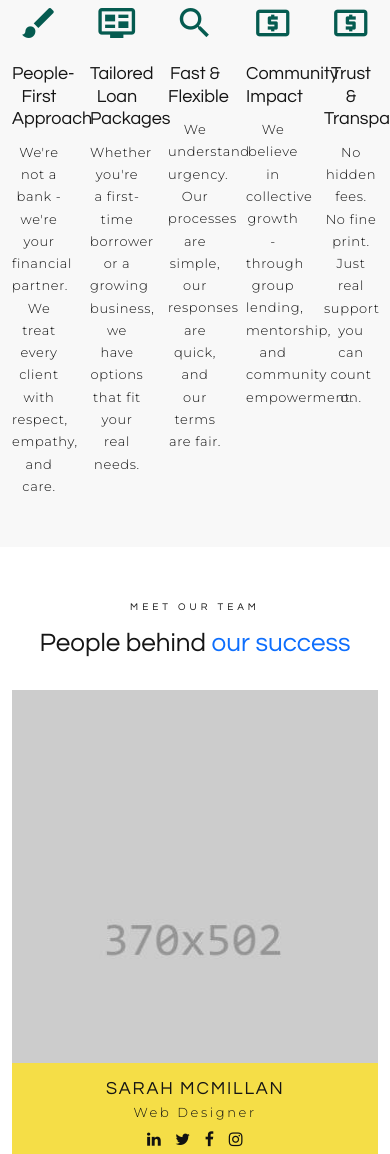
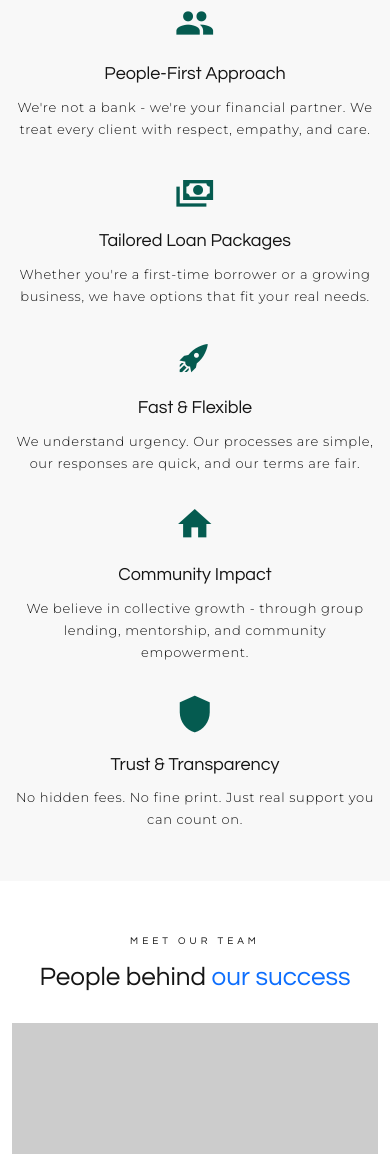
Before and after one commit to andyjrII/siyto, a plain HTML site: page about.html in a window 390 px wide. Shown: the part 1057-2211 px from the top of the page. Drawn offline with nearby package versions, Linux system fonts and the light colour scheme.

Commit message:
Made the about us page mobile responsive.

```diff
--- a/about.html
+++ b/about.html
@@ -319,10 +319,12 @@
               >Offer</span
             >
           </h2>
-          <div class="row row-xl row-30 row-cols-5">
+          <div class="row row-xl row-30 row-cols-1 row-cols-md-5">
             <div class="col wow blurIn" data-wow-delay=".2s">
               <article class="box-icon-modern">
-                <div class="box-icon-modern-icon mdi mdi-brush"></div>
+                <div
+                  class="box-icon-modern-icon mdi mdi-account-multiple"
+                ></div>
                 <h4 class="box-icon-modern-title">
                   <a href="#">People-First Approach</a>
                 </h4>
@@ -334,9 +336,7 @@
             </div>
             <div class="col wow blurIn">
               <article class="box-icon-modern">
-                <div
-                  class="box-icon-modern-icon mdi mdi-television-guide"
-                ></div>
+                <div class="box-icon-modern-icon mdi mdi-cash-multiple"></div>
                 <h4 class="box-icon-modern-title">
                   <a href="#">Tailored Loan Packages</a>
                 </h4>
@@ -348,7 +348,7 @@
             </div>
             <div class="col wow blurIn" data-wow-delay=".1s">
               <article class="box-icon-modern">
-                <div class="box-icon-modern-icon mdi mdi-magnify"></div>
+                <div class="box-icon-modern-icon mdi mdi-rocket"></div>
                 <h4 class="box-icon-modern-title">
                   <a href="#">Fast & Flexible</a>
                 </h4>
@@ -360,7 +360,7 @@
             </div>
             <div class="col wow blurIn" data-wow-delay=".3s">
               <article class="box-icon-modern">
-                <div class="box-icon-modern-icon mdi mdi-cash-usd"></div>
+                <div class="box-icon-modern-icon mdi mdi-home"></div>
                 <h4 class="box-icon-modern-title">
                   <a href="#">Community Impact</a>
                 </h4>
@@ -372,7 +372,7 @@
             </div>
             <div class="col wow blurIn" data-wow-delay=".3s">
               <article class="box-icon-modern">
-                <div class="box-icon-modern-icon mdi mdi-cash-usd"></div>
+                <div class="box-icon-modern-icon mdi mdi-shield"></div>
                 <h4 class="box-icon-modern-title">
                   <a href="#">Trust & Transparency</a>
                 </h4>
@@ -407,9 +407,9 @@
                 <div class="team-classic-caption">
                   <div>
                     <h4 class="team-classic-name">
-                      <a href="#">Sarah McMillan</a>
+                      <a href="#">Tobiloba Daniels</a>
                     </h4>
-                    <div class="team-classic-status">Web Designer</div>
+                    <div class="team-classic-status">CO-Founder</div>
                     <ul
                       class="list-inline team-classic-list-social list-inline-sm"
                     >
@@ -433,7 +433,7 @@
                 <div class="team-classic-caption">
                   <div>
                     <h4 class="team-classic-name">
-                      <a href="#">Eric Smith</a>
+                      <a href="#">Tolulope Johnson</a>
                     </h4>
                     <div class="team-classic-status">CEO, Founder</div>
                     <ul
@@ -459,9 +459,9 @@
                 <div class="team-classic-caption">
                   <div>
                     <h4 class="team-classic-name">
-                      <a href="#">Ted Johnson</a>
+                      <a href="#">Adewale Gbenga</a>
                     </h4>
-                    <div class="team-classic-status">Web Developer</div>
+                    <div class="team-classic-status">Marketer</div>
                     <ul
                       class="list-inline team-classic-list-social list-inline-sm"
                     >
--- a/css/style.css
+++ b/css/style.css
@@ -915,7 +915,7 @@ a[href*='mailto'] {
   left: 0;
   transition: all 0.3s ease;
   pointer-events: none;
-  background: rgba(253, 226, 49, 0.85);
+  background: #055b5075;
 }
 
 .team-classic-caption > * {
```
